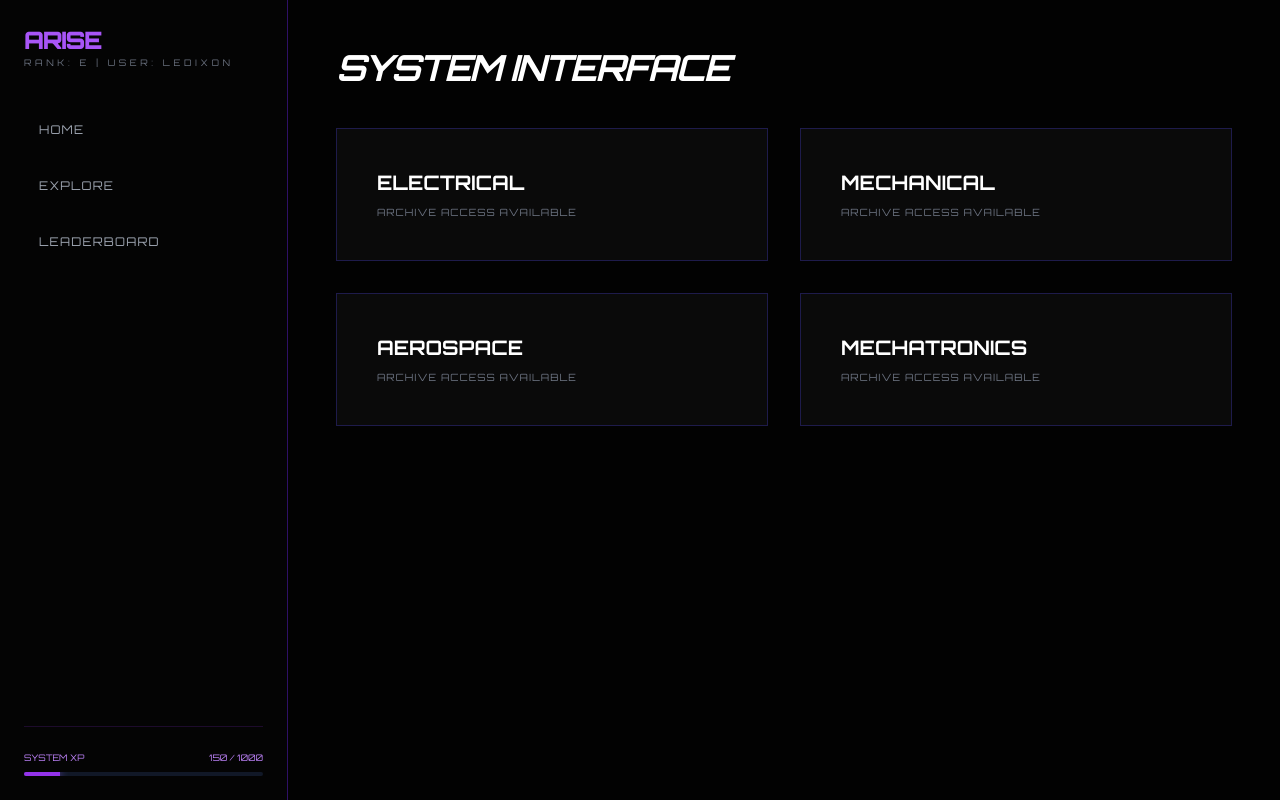
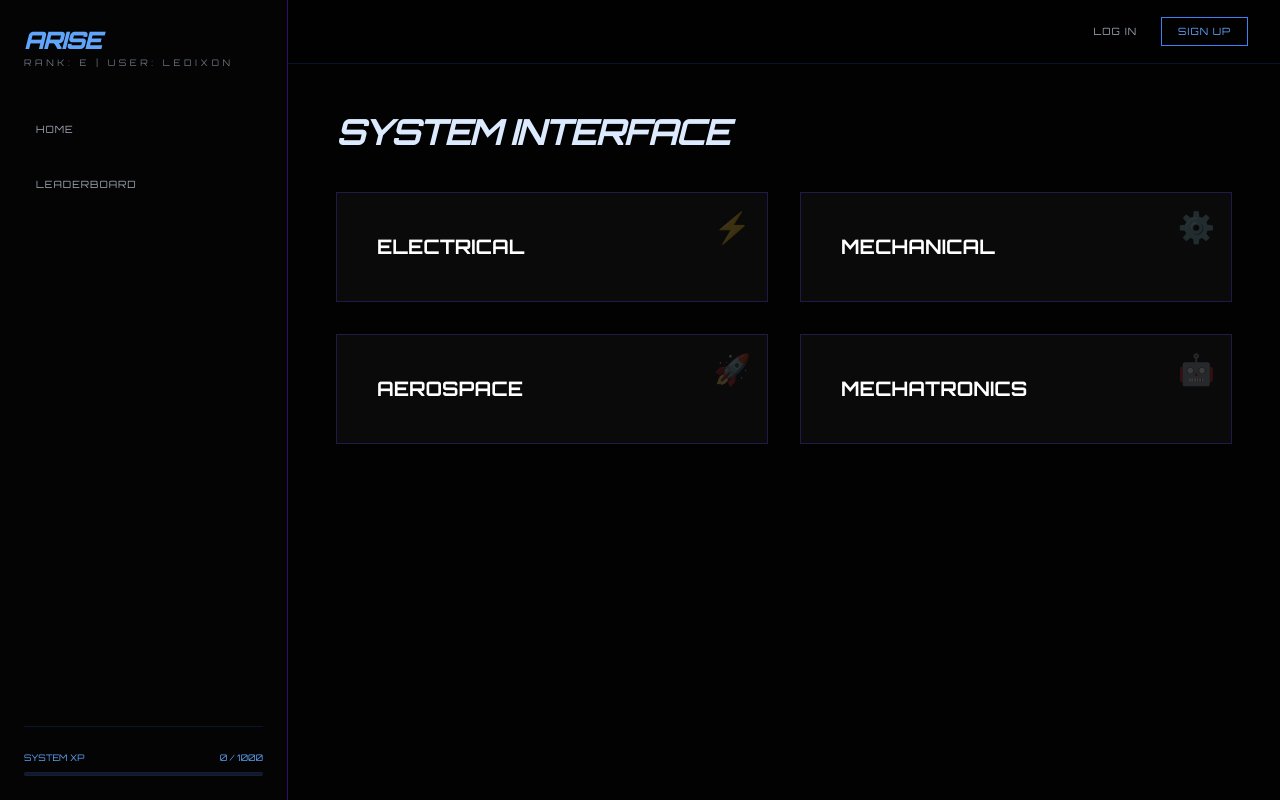
Before and after one commit to ledixon/arise, a plain HTML site: page index.html in a window 1280 px wide. Drawn offline with nearby package versions, Linux system fonts and the light colour scheme.

Commit message:
Refactor index.html for improved layout and styles

```diff
--- a/index.html
+++ b/index.html
@@ -3,143 +3,180 @@
 <head>
     <meta charset="UTF-8">
     <meta name="viewport" content="width=device-width, initial-scale=1.0">
-    <title>ARISE | Global Engineering System</title>
+    <title>ARISE | Engineering System</title>
     <script src="https://cdn.tailwindcss.com"></script>
     <style>
         @import url('https://fonts.googleapis.com/css2?family=Orbitron:wght@400;700;900&display=swap');
         body { background-color: #020202; color: #fff; font-family: 'Orbitron', sans-serif; height: 100vh; overflow: hidden; }
-        .sidebar { border-right: 1px solid #2e1065; background: rgba(5, 5, 5, 0.8); }
-        .nav-item { transition: all 0.3s ease; border-left: 3px solid transparent; }
-        .nav-item:hover { background: rgba(139, 92, 246, 0.1); border-left: 3px solid #8b5cf6; }
-        .system-card { background: #0a0a0a; border: 1px solid #1e1b4b; transition: 0.3s; }
-        .system-card:hover { border-color: #8b5cf6; box-shadow: 0 0 15px rgba(139, 92, 246, 0.2); }
-        .scanner-line { height: 2px; background: #8b5cf6; position: absolute; width: 100%; animation: scan 2s infinite; }
+        .sidebar { border-right: 1px solid #2e1065; background: rgba(5, 5, 5, 0.95); z-index: 40; }
+        .system-card { background: #0a0a0a; border: 1px solid #1e1b4b; transition: 0.3s; position: relative; }
+        .system-card:hover { border-color: #00d1ff; box-shadow: 0 0 20px rgba(0, 209, 255, 0.2); }
+
+        /* Arise Animation Effect */
+        .arise-glow { animation: arise 1.5s ease-out forwards; }
+        @keyframes arise {
+            0% { box-shadow: 0 0 0px #00d1ff; transform: scale(1); }
+            50% { box-shadow: 0 0 50px #00d1ff; transform: scale(1.05); }
+            100% { box-shadow: 0 0 10px #00d1ff; transform: scale(1); }
+        }
+
+        .scanner-line { height: 2px; background: #00d1ff; position: absolute; width: 100%; animation: scan 2s infinite; }
         @keyframes scan { 0% { top: 0; } 100% { top: 100%; } }
-        #main-display::-webkit-scrollbar { width: 4px; }
-        #main-display::-webkit-scrollbar-thumb { background: #2e1065; }
+
+        .xp-fill { transition: width 1s cubic-bezier(0.175, 0.885, 0.32, 1.275); }
     </style>
 </head>
-<body class="flex">
+<body class="flex flex-col md:flex-row">
 
-    <aside class="sidebar w-72 flex flex-col p-6">
+    <aside class="sidebar w-full md:w-72 flex flex-col p-6 hidden md:flex">
         <div class="mb-10">
-            <h1 class="text-2xl font-black tracking-tighter text-purple-500">ARISE</h1>
+            <h1 class="text-2xl font-black tracking-tighter text-blue-400 italic">ARISE</h1>
             <p class="text-[9px] text-gray-500 tracking-[0.4em]">RANK: E | USER: LEDIXON</p>
         </div>
 
         <nav class="flex-1 space-y-4">
-            <button onclick="location.reload()" class="nav-item w-full text-left p-3 text-xs tracking-widest text-gray-400 hover:text-white">HOME</button>
-            <button onclick="showExplore()" class="nav-item w-full text-left p-3 text-xs tracking-widest text-gray-400 hover:text-white">EXPLORE</button>
-            <button onclick="showLeaderboard()" class="nav-item w-full text-left p-3 text-xs tracking-widest text-gray-400 hover:text-white">LEADERBOARD</button>
+            <button onclick="location.reload()" class="w-full text-left p-3 text-[10px] tracking-widest text-gray-400 hover:text-white">HOME</button>
+            <button onclick="showLeaderboard()" class="w-full text-left p-3 text-[10px] tracking-widest text-gray-400 hover:text-white">LEADERBOARD</button>
         </nav>
 
-        <div class="mt-auto pt-6 border-t border-purple-900/30">
-            <div class="flex justify-between text-[9px] mb-2 text-purple-400">
+        <div class="mt-auto pt-6 border-t border-blue-900/30">
+            <div class="flex justify-between text-[9px] mb-2 text-blue-400">
                 <span>SYSTEM XP</span>
-                <span>150 / 1000</span>
+                <span id="xp-counter">0 / 1000</span>
             </div>
-            <div class="h-1 bg-gray-900 rounded-full overflow-hidden">
-                <div class="h-full bg-purple-600 w-[15%] shadow-[0_0_8px_#8b5cf6]"></div>
+            <div class="h-1 bg-gray-900 rounded-full overflow-hidden border border-blue-900/20">
+                <div id="xp-bar-fill" class="xp-fill h-full bg-blue-500 w-0 shadow-[0_0_10px_#00d1ff]"></div>
             </div>
         </div>
     </aside>
 
-    <main id="main-display" class="flex-1 overflow-y-auto p-12">
-        <h2 id="view-title" class="text-4xl font-bold mb-10 tracking-tighter uppercase italic">System Interface</h2>
+    <div class="flex-1 flex flex-col overflow-hidden">
+        <header class="h-16 border-b border-blue-900/30 flex items-center justify-end px-8 gap-6 bg-black/50">
+            <button class="text-[10px] tracking-widest text-gray-400 hover:text-white">LOG IN</button>
+            <button class="text-[10px] tracking-widest px-4 py-1.5 border border-blue-500 text-blue-400 hover:bg-blue-500 hover:text-white transition">SIGN UP</button>
+        </header>
 
-        <div id="content-grid" class="grid grid-cols-1 md:grid-cols-2 gap-8">
-            <div onclick="openCategory('electrical')" class="system-card p-10 cursor-pointer">
-                <h3 class="text-xl font-bold">ELECTRICAL</h3>
-                <p class="text-[10px] text-gray-500 mt-2 tracking-widest">ARCHIVE ACCESS AVAILABLE</p>
-            </div>
-            <div onclick="openCategory('mechanical')" class="system-card p-10 cursor-pointer">
-                <h3 class="text-xl font-bold">MECHANICAL</h3>
-                <p class="text-[10px] text-gray-500 mt-2 tracking-widest">ARCHIVE ACCESS AVAILABLE</p>
-            </div>
-            <div onclick="openCategory('aerospace')" class="system-card p-10 cursor-pointer">
-                <h3 class="text-xl font-bold">AEROSPACE</h3>
-                <p class="text-[10px] text-gray-500 mt-2 tracking-widest">ARCHIVE ACCESS AVAILABLE</p>
-            </div>
-            <div onclick="openCategory('mechatronics')" class="system-card p-10 cursor-pointer">
-                <h3 class="text-xl font-bold">MECHATRONICS</h3>
-                <p class="text-[10px] text-gray-500 mt-2 tracking-widest">ARCHIVE ACCESS AVAILABLE</p>
-            </div>
-        </div>
-    </main>
+        <main id="main-display" class="flex-1 overflow-y-auto p-8 md:p-12">
+            <h2 id="view-title" class="text-4xl font-bold mb-10 tracking-tighter uppercase italic text-blue-100">System Interface</h2>
+            <div id="content-grid" class="grid grid-cols-1 md:grid-cols-2 gap-8 max-w-5xl">
+                </div>
+        </main>
+    </div>
 
     <div id="camera-overlay" class="fixed inset-0 bg-black/95 z-50 hidden flex flex-col items-center justify-center">
-        <div class="relative w-full max-w-xl border border-purple-500">
+        <div class="relative w-full max-w-xl border border-blue-500 shadow-[0_0_50px_rgba(0,209,255,0.3)]">
             <div class="scanner-line"></div>
             <video id="webcam" autoplay playsinline class="w-full"></video>
         </div>
-        <div id="ai-status" class="mt-6 text-purple-400 text-xs tracking-[0.3em]">ANALYZING PROJECT COMPONENTS...</div>
-        <button onclick="closeCamera()" class="mt-8 px-10 py-2 border border-white text-xs hover:bg-white hover:text-black transition">ABORT SCAN</button>
+        <div id="ai-status" class="mt-6 text-blue-400 text-xs tracking-[0.5em] animate-pulse">SCANNING FOR MANA SIGNATURE...</div>
+        <button onclick="closeCamera()" class="mt-8 px-10 py-2 border border-white text-[10px] tracking-widest hover:bg-white hover:text-black transition">CANCEL SCAN</button>
     </div>
 
     <script>
+        let currentXP = 0;
         const projects = {
-            electrical: [{title: "Tesla Coil", xp: 150}, {title: "Logic Gates", xp: 50}],
-            mechanical: [{title: "Bayer Process", xp: 200}, {title: "Hydraulic Press", xp: 120}],
-            aerospace: [{title: "Rocket Engine", xp: 250}, {title: "Fluid Dynamics", xp: 100}],
-            mechatronics: [{title: "Robot Arm", xp: 180}, {title: "Neural Sync", xp: 300}]
+            electrical: [
+                {title: "Tesla Coil Build", xp: 150, vid: "tcObzh8QdD4"},
+                {title: "Logic Gates", xp: 50, vid: "gI-qXJKVz4"},
+                {title: "Wireless Power", xp: 100, vid: "2mY65ZzZ28M"}
+            ],
+            mechanical: [
+                {title: "Bayer Process", xp: 200, vid: "1-W1fMvSIsE"},
+                {title: "Hydraulic Force", xp: 120, vid: "YlmEt7S56_M"}
+            ],
+            aerospace: [
+                {title: "Rocket Propulsion", xp: 250, vid: "v_7vD_G0j_k"},
+                {title: "Wing Lift Design", xp: 100, vid: "GjE7umGoer8"}
+            ],
+            mechatronics: [
+                {title: "Robot Arm Control", xp: 180, vid: "uX9m_pE-K1E"},
+                {title: "Neural Interface", xp: 300, vid: "C_m2L3B1k8c"}
+            ]
         };
+
+        function loadHome() {
+            const grid = document.getElementById('content-grid');
+            grid.innerHTML = `
+                <div onclick="openCategory('electrical')" class="system-card p-10 cursor-pointer">
+                    <div class="absolute top-4 right-4 text-3xl opacity-20">⚡</div>
+                    <h3 class="text-xl font-bold">ELECTRICAL</h3>
+                </div>
+                <div onclick="openCategory('mechanical')" class="system-card p-10 cursor-pointer">
+                    <div class="absolute top-4 right-4 text-3xl opacity-20">⚙️</div>
+                    <h3 class="text-xl font-bold">MECHANICAL</h3>
+                </div>
+                <div onclick="openCategory('aerospace')" class="system-card p-10 cursor-pointer">
+                    <div class="absolute top-4 right-4 text-3xl opacity-20">🚀</div>
+                    <h3 class="text-xl font-bold">AEROSPACE</h3>
+                </div>
+                <div onclick="openCategory('mechatronics')" class="system-card p-10 cursor-pointer">
+                    <div class="absolute top-4 right-4 text-3xl opacity-20">🤖</div>
+                    <h3 class="text-xl font-bold">MECHATRONICS</h3>
+                </div>
+            `;
+        }
 
         function openCategory(type) {
             const grid = document.getElementById('content-grid');
-            document.getElementById('view-title').innerText = type + " Archives";
+            document.getElementById('view-title').innerText = type;
             grid.innerHTML = '';
             projects[type].forEach(p => {
                 grid.innerHTML += `
-                    <div class="system-card p-6">
-                        <div class="h-32 bg-purple-950/20 border border-purple-900/50 mb-4 flex items-center justify-center">
-                             <span class="text-[9px] text-purple-500 tracking-[0.5em]">DECRYPTED VIDEO FEED</span>
+                    <div class="system-card p-4 rounded" id="card-${p.title.replace(/\s+/g, '')}">
+                        <div class="aspect-video mb-4">
+                            <iframe class="w-full h-full" src="https://www.youtube.com/embed/${p.vid}" frameborder="0" allowfullscreen></iframe>
                         </div>
-                        <h4 class="font-bold">${p.title}</h4>
-                        <div class="mt-4 flex justify-between items-center border-t border-gray-800 pt-4">
-                            <span class="text-xs text-purple-400">+${p.xp} XP</span>
-                            <button onclick="startCamera()" class="text-[9px] border border-purple-500 px-3 py-1 hover:bg-purple-500 transition-all">AI SCAN</button>
+                        <h4 class="font-bold uppercase text-sm mb-4">${p.title}</h4>
+                        <div class="flex justify-between items-center border-t border-blue-900/30 pt-4">
+                            <span class="text-[10px] text-blue-400">+${p.xp} XP</span>
+                            <button onclick="startCamera('${p.title}', ${p.xp})" class="text-[9px] border border-blue-500 px-4 py-1.5 hover:bg-blue-500 transition-all">ARISE SCAN</button>
                         </div>
                     </div>
                 `;
             });
         }
 
-        function showLeaderboard() {
-            document.getElementById('view-title').innerText = "World Leaderboard";
-            document.getElementById('content-grid').innerHTML = `
-                <div class="col-span-2 space-y-4">
-                    <div class="p-4 bg-purple-900/20 border border-yellow-500 flex justify-between items-center">
-                        <span class="text-yellow-500">#1 PLAYER: KEVIN_Z (RANK S)</span>
-                        <span>145,200 XP</span>
-                    </div>
-                    <div class="p-4 bg-purple-900/10 border border-gray-400 flex justify-between items-center">
-                        <span class="text-gray-400">#2 PLAYER: M0DERA (RANK S)</span>
-                        <span>138,900 XP</span>
-                    </div>
-                    <div class="p-4 bg-purple-900/10 border border-orange-700 flex justify-between items-center">
-                        <span class="text-orange-700">#3 PLAYER: RYU_ENG (RANK A)</span>
-                        <span>92,450 XP</span>
-                    </div>
-                </div>
-            `;
+        async function startCamera(projName, xpValue) {
+            const overlay = document.getElementById('camera-overlay');
+            const status = document.getElementById('ai-status');
+            overlay.classList.remove('hidden');
+
+            const stream = await navigator.mediaDevices.getUserMedia({ video: true });
+            document.getElementById('webcam').srcObject = stream;
+
+            // FAKE AI OBJECT RECOGNITION LOGIC
+            setTimeout(() => {
+                // Here we simulate the AI failing if it just sees a face
+                const isProject = Math.random() > 0.3; // 70% chance to pass if a project is held up
+
+                if (isProject) {
+                    status.innerText = `OBJECT IDENTIFIED: ${projName.toUpperCase()} ARCHIVE VERIFIED.`;
+                    status.style.color = "#00d1ff";
+
+                    // Trigger the "Arise" effect on the card
+                    const cardId = `card-${projName.replace(/\s+/g, '')}`;
+                    document.getElementById(cardId).classList.add('arise-glow');
+
+                    updateXP(xpValue);
+                } else {
+                    status.innerText = "ERROR: NO PROJECT DETECTED. FACE RECOGNITION ONLY. 0 XP GRANTED.";
+                    status.style.color = "#ff4444";
+                }
+            }, 3000);
         }
 
-        function showExplore() {
-            document.getElementById('view-title').innerText = "Explore Feed";
-            document.getElementById('content-grid').innerHTML = `
-                <div class="col-span-2 text-center py-20 border border-dashed border-gray-800">
-                    <p class="text-gray-600 text-xs tracking-widest">ALGORITHM ANALYZING YOUR INTERESTS...</p>
-                </div>
-            `;
-        }
+        function updateXP(amount) {
+            currentXP += amount;
+            const bar = document.getElementById('xp-bar-fill');
+            const counter = document.getElementById('xp-counter');
 
-        async function startCamera() {
-            document.getElementById('camera-overlay').classList.remove('hidden');
-            const stream = await navigator.mediaDevices.getUserMedia({ video: true });
-            document.getElementById('webcam').srcObject = stream;
-            setTimeout(() => {
-                document.getElementById('ai-status').innerText = "SUCCESS: PROJECT VERIFIED. +100 XP";
-            }, 3000);
+            const percentage = Math.min((currentXP / 1000) * 100, 100);
+            bar.style.width = percentage + "%";
+            counter.innerText = `${currentXP} / 1000`;
+
+            if (currentXP >= 1000) {
+                alert("RANK UP ACHIEVED: RANK D");
+            }
         }
 
         function closeCamera() {
@@ -147,6 +184,8 @@
             if (video.srcObject) video.srcObject.getTracks().forEach(t => t.stop());
             document.getElementById('camera-overlay').classList.add('hidden');
         }
+
+        loadHome();
     </script>
 </body>
 </html>
```
